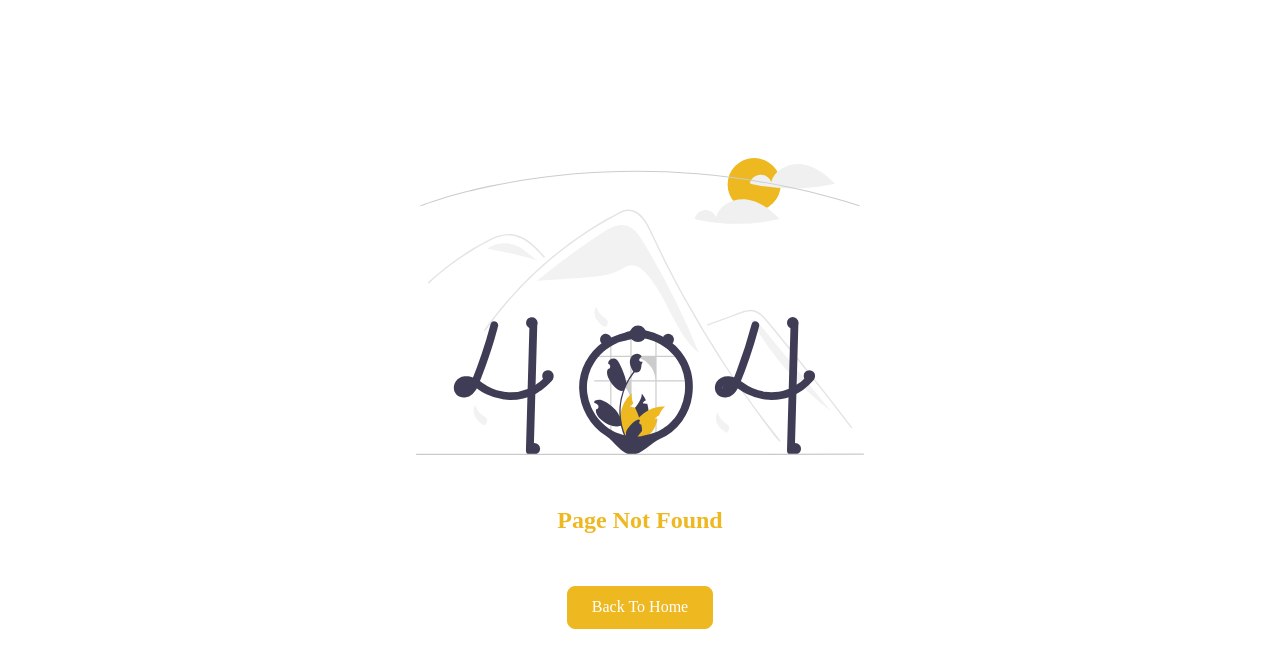
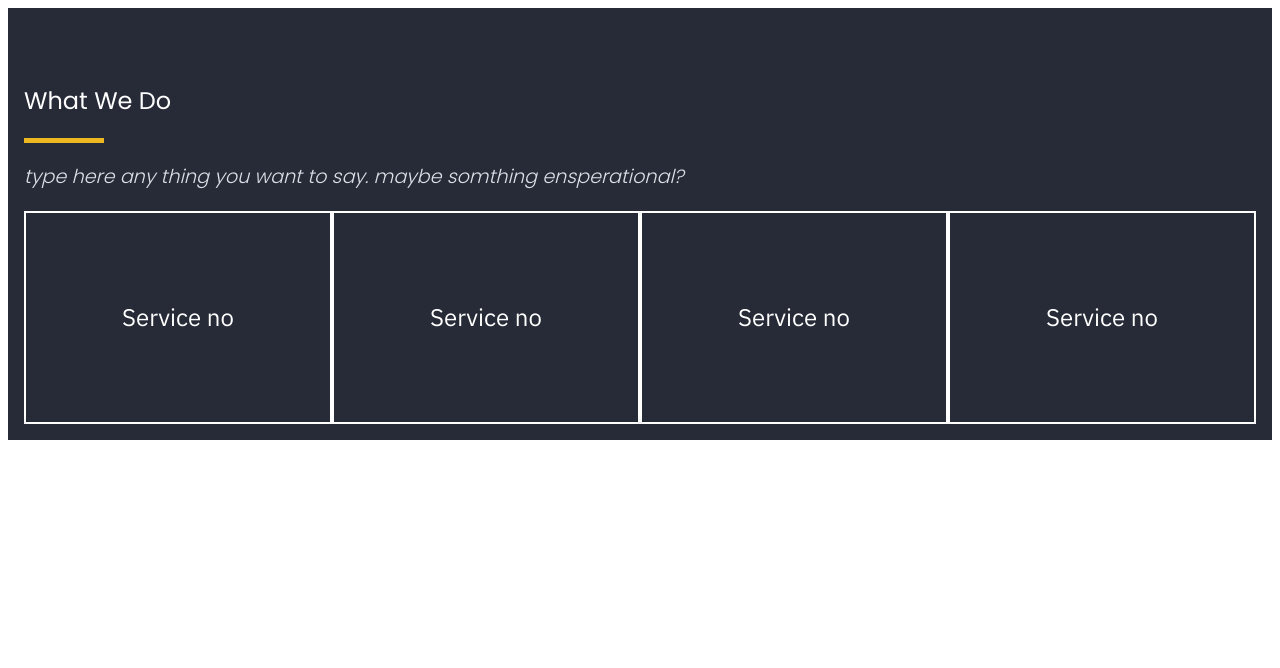
Before and after one commit to GSG-G11/Tashteeb, a React (Create React App) app in the folder client/: page / in a window 1280 px wide. Before the commit this address had no page. Shown: the top 668 px of the page. Built offline with nearby package versions, Linux system fonts and the light colour scheme.

Commit message:
created the service bar

```diff
--- a/client/src/App.js
+++ b/client/src/App.js
@@ -1,18 +1,9 @@
-import { BrowserRouter, Routes, Route } from 'react-router-dom';
-
-import NotFoundPage from './Pages/NotFound';
-
-
+import {ServicesBar} from './Component/servicesBar';
 
 function App() {
   return (
     <div className="App">
-<BrowserRouter>
-<Routes>
-
-  <Route path='/*' element={<NotFoundPage/>}  />
-</Routes>
-</BrowserRouter>
+ <ServicesBar/>
     </div>
   );
 }
--- /dev/null
+++ b/client/src/Component/servicesBar/index.jsx
@@ -0,0 +1,30 @@
+import React from 'react'
+import './style.css'
+
+export const ServicesBar = () => {
+  return (
+<section className='service-bar'>
+  <div className='spacing'>
+  </div>
+<div>
+<h2 className='service-heading'>What We Do</h2>
+<hr />
+<p className='service-description'>type here any thing you want to say. maybe somthing ensperational?</p>
+</div>
+<div className='service-container'>
+  <div className='service-landing'>
+    <p>Service no</p>
+  </div>
+  <div className='service-landing'>
+    <p>Service no</p>
+  </div>
+  <div className='service-landing'>
+    <p>Service no</p>
+  </div>
+  <div className='service-landing'>
+    <p>Service no</p>
+  </div>
+</div>
+</section>
+)
+}
--- /dev/null
+++ b/client/src/Component/servicesBar/style.css
@@ -0,0 +1,73 @@
+@import url('https://fonts.googleapis.com/css2?family=IBM+Plex+Sans&family=Poppins:wght@300;400;500&display=swap');
+
+.service-bar {
+  width: calc(100% - 2rem);
+  height: 25rem;
+  background-color: #272b37;
+  display: flex;
+  flex-flow: column nowrap;
+  justify-content: space-between;
+  padding: 1rem;
+}
+.service-heading {
+  font-family: 'Poppins', sans-serif;
+  font-weight: 400;
+  font-size: 1.5rem;
+  color: #ffffff;
+}
+.service-description {
+    font-family: 'Poppins', sans-serif;
+    font-weight: 300;
+    font-style: italic;
+    font-size: 1.2rem;
+    color:#DAE0E6;
+}
+.spacing {
+  height: 10rem;
+}
+.service-landing {
+  width: calc(100vw - 2rem);
+  height: calc(100vw / 6);
+  display: flex;
+  align-items: center;
+  justify-content: center;
+  border: 2px solid #ffffff;
+  box-sizing: border-box;
+}
+.service-landing p {
+    font-family: 'IBM Plex Sans', sans-serif;
+    font-weight: 500;
+    font-size: 1.5rem;
+    color: #ffffff;
+}
+
+.service-container {
+  width: 100%;
+  height: 100%;
+  display: flex;
+  justify-content: center;
+  align-items: center;
+}
+section hr {
+  width: 5rem;
+  height: 5px;
+  background-color: #edb820;
+  border: none;
+  margin: 0;
+}
+
+@media screen and (max-width: 768px) {
+  .service-landing {
+    width: 200px;
+    height: 200px;
+    display: flex;
+    flex-wrap: wrap;
+  }
+
+  .service-container {
+    flex-wrap: wrap;
+  }
+  .service-bar {
+    height: 35rem;
+  }
+}
```
